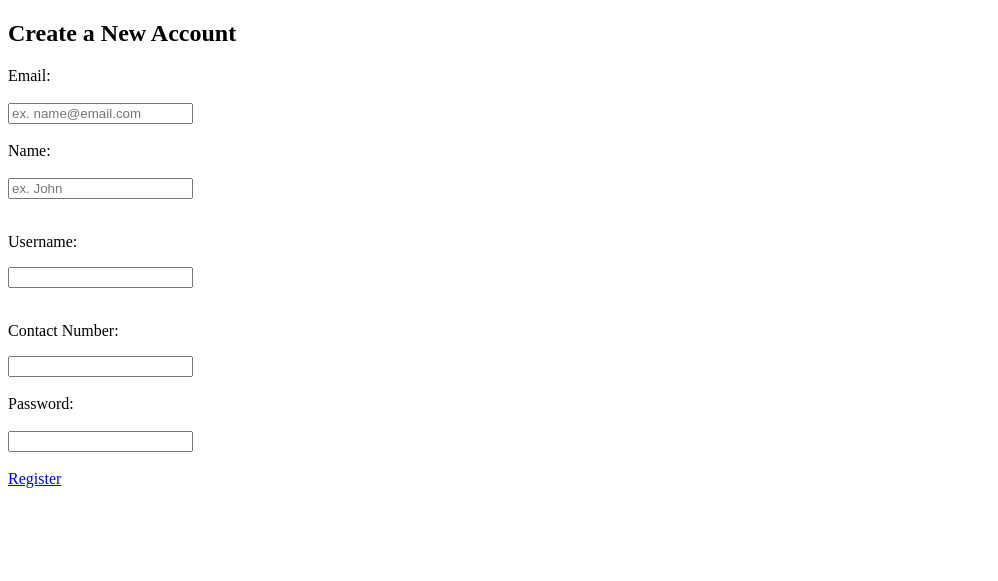
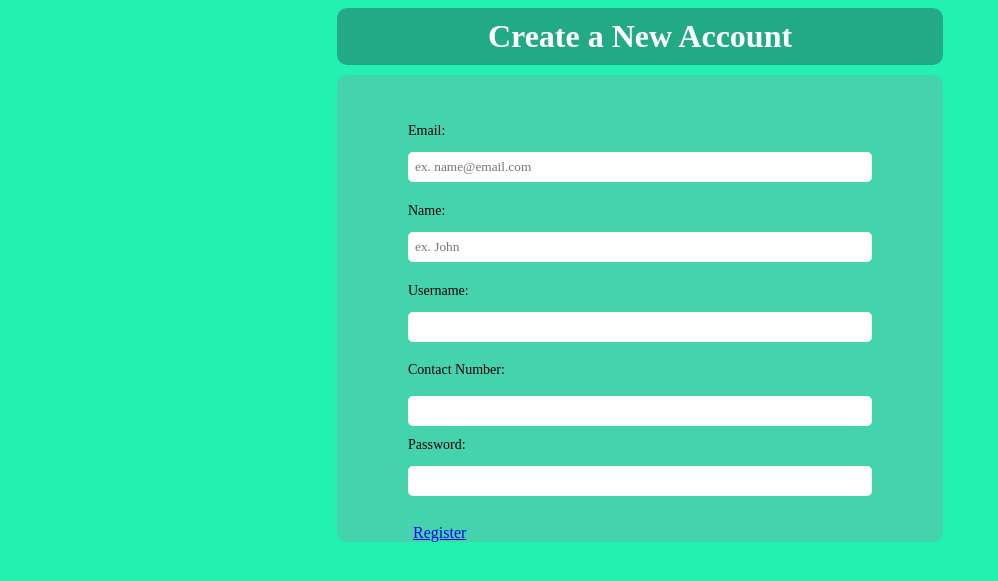
Before and after one commit to SonsiCodes/GitFit, a PHP site: page /signup.php in a window 1280 px wide. Shown: the top 581 px of the page, without its empty margins (0-998 px from the left). Run offline with PHP 8.4, Linux system fonts and the light colour scheme.

Commit message:
Signup css

```diff
--- /dev/null
+++ b/css/signup.css
@@ -0,0 +1,92 @@
+body{
+    display: block;
+    align-items: center;
+    justify-content: center;
+    background-color: rgb(35, 241, 176);
+}
+.su-content {
+    display: block;
+    align-items: center;
+    padding: auto;
+    margin-bottom: 50px;
+}
+.signup {
+    display: flex;
+    align-items: center;
+    justify-content: center;
+    margin: auto;
+    margin-bottom: 10px;
+    width: 48%;
+    background-color: #22AA86;
+    border-radius: 10px;
+}
+.su-title {
+    font-family: "Urbanist";
+    font-size: 32px;
+    padding: 10px;
+    margin: 0;
+    color: white;
+}
+.su-details {
+    background-color: #44D3AD;
+    width: 48%;
+    margin: auto;
+    display: block;
+    align-items: center;
+    justify-content: left;
+    border-radius: 10px;
+
+}
+.fields {
+    border-color: transparent;
+    width: 450px;
+    padding: 5px;
+    border-radius: 5px;
+    font-family: "Source Sans Pro";
+}
+.grid-item {
+    font-family: 'Urbanist';
+    font-weight: 500;
+    font-size: 14px;
+}
+.su-email {
+    padding-top: 55px;
+    display: flex;
+    align-items: center;
+    justify-content: center;
+    display: grid;
+    grid-template-rows: 2px auto;
+    grid-row-gap: 1px;
+    margin-bottom: 10px;
+}
+.su-firstname {
+    display: flex;
+    align-items: center;
+    justify-content: center;
+    display: grid;
+    grid-template-rows: 2px auto;
+    grid-row-gap: 1px;
+    margin-bottom: 10px;
+}
+.su-username {
+    display: flex;
+    align-items: center;
+    justify-content: center;
+    display: grid;
+    grid-template-rows: 2px auto;
+    grid-row-gap: 1px;
+    margin-bottom: 10px;
+}
+
+.su-pass {
+    display: flex;
+    align-items: center;
+    justify-content: center;
+    display: grid;
+    grid-template-rows: 2px auto;
+    grid-row-gap: 1px;
+    margin-bottom: 10px;
+}
+a {
+    margin-left: 5px;
+}
--- a/signup.php
+++ b/signup.php
@@ -5,6 +5,7 @@
     <meta charset="UTF-8">
     <meta http-equiv="X-UA-Compatible" content="IE=edge">
     <meta name="viewport" content="width=device-width, initial-scale=1.0">
+    <link rel="stylesheet" href="css\signup.css">
     <title>GitFit | Sign Up</title>
 </head>
 
@@ -30,15 +31,15 @@
                             autocomplete="off"></div>
                 </div><br>
 
-                <div class="su-email">
-                    <p class="su-text">Username:</p>
-                    <input name="username" id="username" type="text">
+                <div class="su-username">
+                    <div class="grid-item">Username:</div><br>
+                    <div class="grid-item"><input name="username" id="username" class = "fields" type="text">
                 </div><br>
 
 
-                <div class="su-email">
-                    <p class="su-text">Contact Number:</p>
-                    <input name="contact" id="contact" type="text">
+                <div class="su-contactnumber">
+                    <div class="grid-item">Contact Number:</div><br>
+                    <div class="grid-item"><input name="contact" id="contact" class = "fields" type="text">
                 </div><br>
 
                 <div class="su-pass">
```
